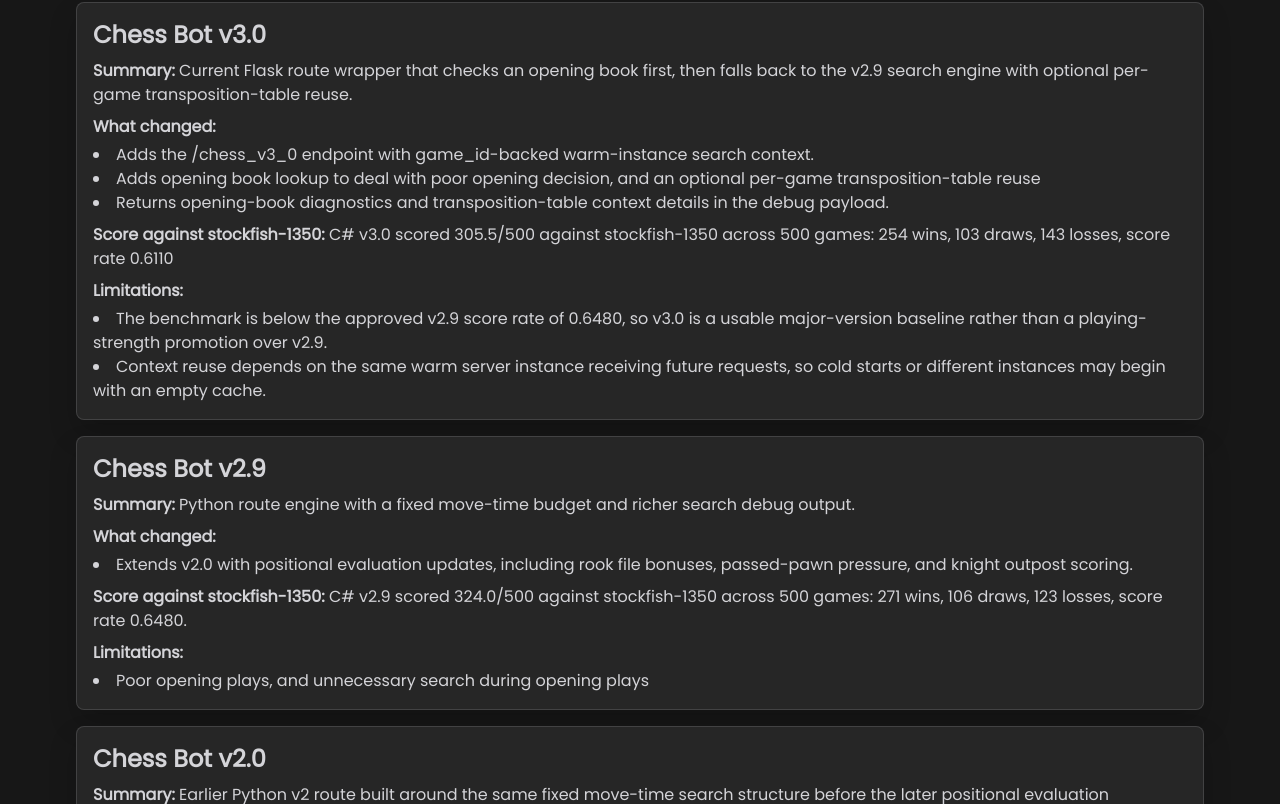
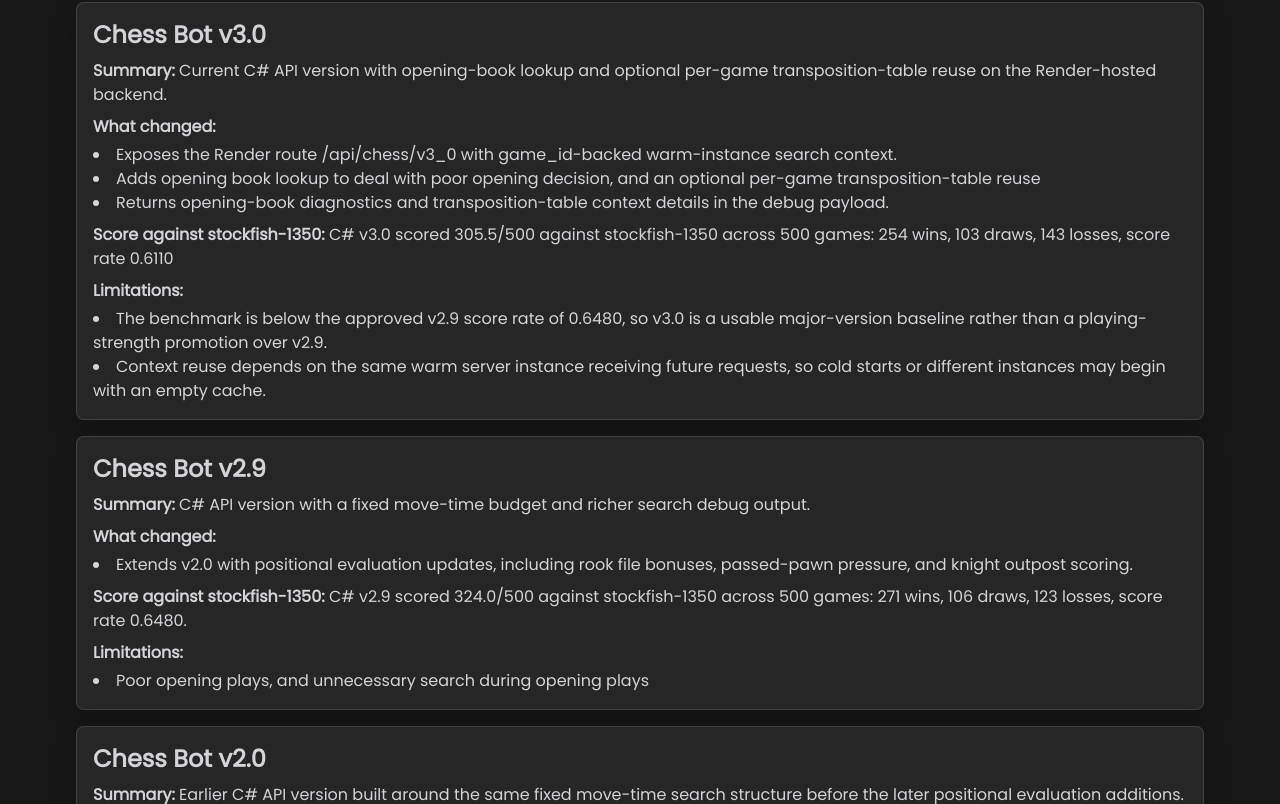
Before and after one commit to Shamanbenny/SneakyOwl, a Next.js app: page /chess in a window 1280 px wide. Shown: the part 836-1640 px from the top of the page. Built offline with nearby package versions, Linux system fonts and the light colour scheme.

Commit message:
Update Chess Page to work with Vercel-to-Render Migration

```diff
--- a/app/components/chess/ChessContent.tsx
+++ b/app/components/chess/ChessContent.tsx
@@ -8,22 +8,22 @@
 const CHESS_BOT_OPTIONS = [
   {
     label: "Chess Bot v3.0",
-    route: "chess_v3_0",
+    apiVersion: "v3_0",
     value: "v3.0",
   },
   {
     label: "Chess Bot v2.9",
-    route: "chess_v2_9",
+    apiVersion: "v2_9",
     value: "v2.9",
   },
   {
     label: "Chess Bot v2.0",
-    route: "chess_v2_0",
+    apiVersion: "v2_0",
     value: "v2.0",
   },
   {
     label: "Chess Bot v0",
-    route: "chess_v0",
+    apiVersion: "v0",
     value: "v0",
   },
 ] as const;
@@ -756,7 +756,7 @@
   );
   console.info("Endpoint", {
     url: endpoint,
-    route: selectedBot.route,
+    route: selectedBot.apiVersion,
     version: selectedBot.value,
     status: response.status,
     ok: response.ok,
@@ -1034,7 +1034,7 @@
 
     try {
       setTurnMessage("Bot's turn");
-      const endpoint = `${CHESS_API_BASE_URL}/${selectedBot.route}`;
+      const endpoint = `${CHESS_API_BASE_URL}/api/chess/${selectedBot.apiVersion}`;
       const requestBody: ChessApiRequestPayload = { fen: currGame.fen() };
 
       if (selectedBot.value === "v3.0") {
@@ -1047,7 +1047,6 @@
         method: "POST",
         headers: {
           "Content-Type": "application/json",
-          Authorization: `Bearer ${process.env.CHESS_API_KEY}`, // Use environment variable for the API key
         },
         body: JSON.stringify(requestBody),
       });
@@ -1292,7 +1291,7 @@
           onChange={(e) => setBotVersion(e.target.value as ChessBotVersion)}
         >
           {CHESS_BOT_OPTIONS.map((option) => (
-            <option key={option.route} value={option.value}>
+            <option key={option.apiVersion} value={option.value}>
               {option.label}
             </option>
           ))}
--- a/app/components/chess/ChessVersionInfo.tsx
+++ b/app/components/chess/ChessVersionInfo.tsx
@@ -5,9 +5,9 @@
     {
       version: "v3.0",
       summary:
-        "Current Flask route wrapper that checks an opening book first, then falls back to the v2.9 search engine with optional per-game transposition-table reuse.",
+        "Current C# API version with opening-book lookup and optional per-game transposition-table reuse on the Render-hosted backend.",
       featuresImplemented: [
-        "Adds the /chess_v3_0 endpoint with game_id-backed warm-instance search context.",
+        "Exposes the Render route /api/chess/v3_0 with game_id-backed warm-instance search context.",
         "Adds opening book lookup to deal with poor opening decision, and an optional per-game transposition-table reuse",
         "Returns opening-book diagnostics and transposition-table context details in the debug payload.",
       ],
@@ -21,7 +21,7 @@
     {
       version: "v2.9",
       summary:
-        "Python route engine with a fixed move-time budget and richer search debug output.",
+        "C# API version with a fixed move-time budget and richer search debug output.",
       featuresImplemented: [
         "Extends v2.0 with positional evaluation updates, including rook file bonuses, passed-pawn pressure, and knight outpost scoring.",
       ],
@@ -32,7 +32,7 @@
     {
       version: "v2.0",
       summary:
-        "Earlier Python v2 route built around the same fixed move-time search structure before the later positional evaluation additions.",
+        "Earlier C# API version built around the same fixed move-time search structure before the later positional evaluation additions.",
       featuresImplemented: [
         "Uses iterative deepening, negamax with alpha-beta pruning, quiescence search, and transposition-table reuse under a fixed 1-second move budget.",
       ],
```
